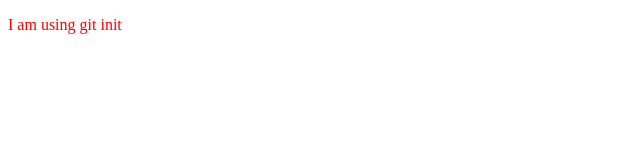
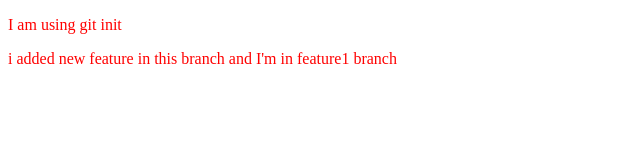
Before and after one commit to Onkar432/LocalRepo, a plain HTML site: page index.html in a window 1280 px wide. Shown: the whole page, without its empty margins (0-640 px from the left). Drawn offline with Linux system fonts and the light colour scheme.

Commit message:
added new feature inside feature1 branch

```diff
--- a/index.html
+++ b/index.html
@@ -10,6 +10,7 @@
 
 <body>
     <p>I am using git init</p>
+    <p>i added new feature in this branch and I'm in feature1 branch</p>
 </body>
 
 </html>
```
